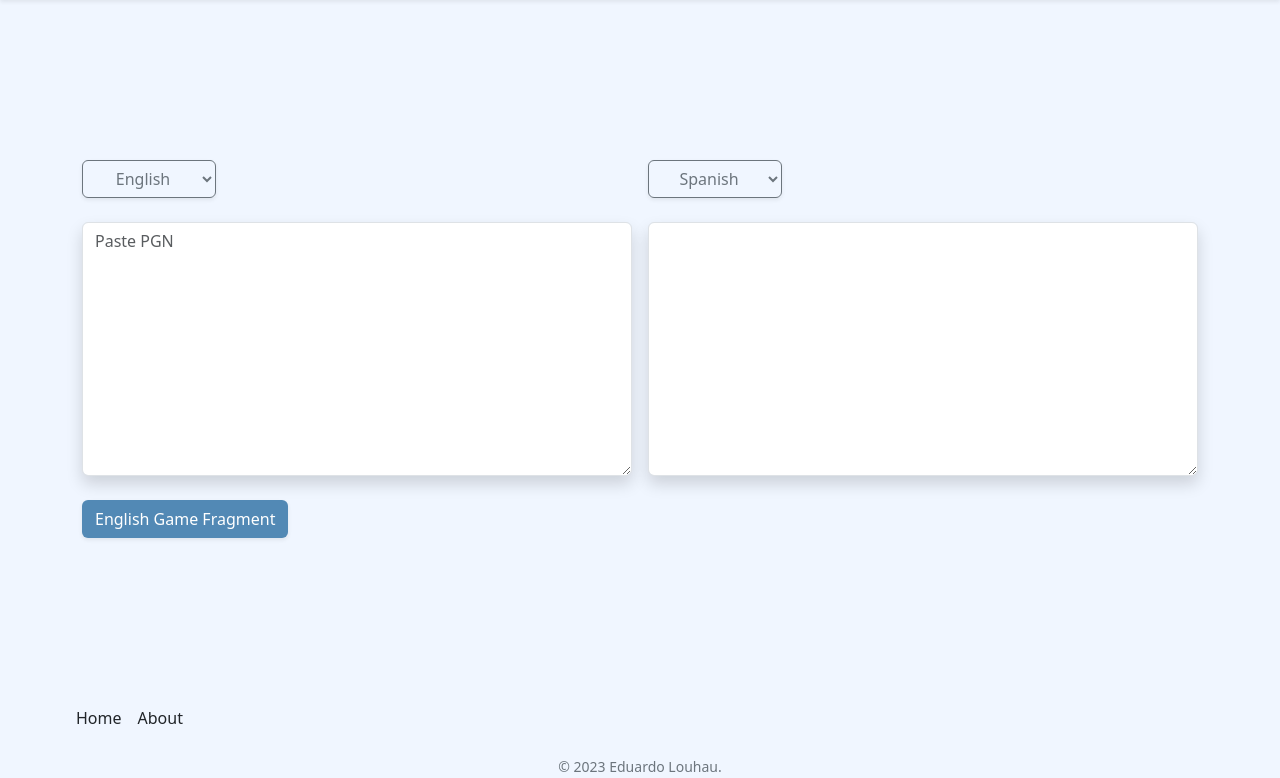
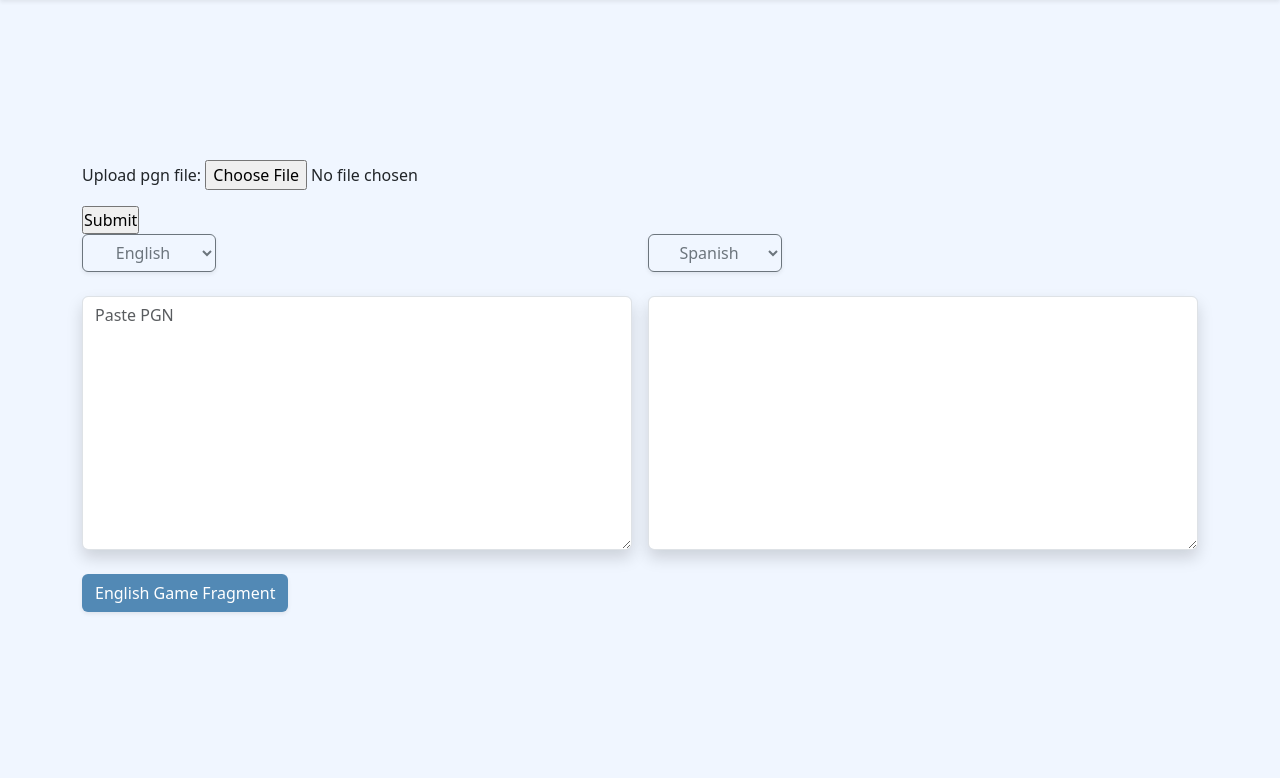
Before and after one commit to edlouhau/pgn-translator-app, a Django app: page / in a window 1280 px wide. Shown: the part 57-835 px from the top of the page. Run offline with Django 4.2, Linux system fonts and the light colour scheme; some libraries are stand-ins or nearby versions.

Commit message:
Create an upload form.

```diff
--- a/app/pgn_translator/forms.py
+++ b/app/pgn_translator/forms.py
@@ -20,13 +20,26 @@ LANGUAGE_CHOICES = [
     ("sv", "Swedish"),    # Swedish
 ]
 
+GAMES_LIST = [
+    ("Game 1", "Game 1"),
+    ("Game 2", "Game 2"),
+    ("Game 3", "Game 3"),
+]
+
+class UploadPgnForm(forms.Form):
+    upload_pgn_file = forms.FileField()
+
 class GameForm(forms.Form):
-    source_lang_choices = forms.CharField(label='', widget=forms.Select(choices=LANGUAGE_CHOICES,attrs={'class': 'mb-4 shadow-sm dropdown btn btn-outline-secondary'}), required=False)
-    game = forms.CharField(widget=forms.Textarea(attrs={"rows": 10, "cols": 75, 'placeholder': 'Paste PGN','class': 'form-control shadow'}), label= '', required=False)
+    source_lang_choices = forms.CharField(label='', widget=forms.Select(choices=LANGUAGE_CHOICES, attrs={
+                                          'class': 'mb-4 shadow-sm dropdown btn btn-outline-secondary'}), required=False)
+    game = forms.CharField(widget=forms.Textarea(attrs={
+                           "rows": 10, "cols": 75, 'placeholder': 'Paste PGN', 'class': 'form-control shadow'}), label='', required=False)
 
 # Swap languages at index 0 and 1.
 LANGUAGE_CHOICES[0], LANGUAGE_CHOICES[1] = LANGUAGE_CHOICES[1], LANGUAGE_CHOICES[0]
 
 class TranslatedGame(forms.Form):
-    target_lang_choices = forms.CharField(label='', widget=forms.Select(choices=LANGUAGE_CHOICES,attrs={'class': 'mb-4 shadow-sm dropdown btn btn-outline-secondary'}), required=False)
-    translated_pgn = forms.CharField(widget=forms.Textarea(attrs={"rows": 10, "cols": 75, 'readonly':'readonly','class': 'form-control shadow'}), label='', required=False)
+    target_lang_choices = forms.CharField(label='', widget=forms.Select(choices=LANGUAGE_CHOICES, attrs={
+                                          'class': 'mb-4 shadow-sm dropdown btn btn-outline-secondary'}), required=False)
+    translated_pgn = forms.CharField(widget=forms.Textarea(
+        attrs={"rows": 10, "cols": 75, 'readonly': 'readonly', 'class': 'form-control shadow'}), label='', required=False)
--- a/app/pgn_translator/templates/pgn_translator/index.html
+++ b/app/pgn_translator/templates/pgn_translator/index.html
@@ -4,14 +4,22 @@
 
 {% block content %}
 <section class="container mx-auto translator__forms">
+
+    <form method="POST" enctype="multipart/form-data">
+        {% csrf_token %}
+        {{ input_pgn_file.as_p }}
+        <input type="submit" value="Submit">
+    </form>
+
+
     <form id="forms" action="{% url 'translated_game' %}" method="post">
         {% csrf_token %}
-        <div class="d-md-flex justify-content-center ">
+        <div class="d-md-flex">
             <div class="target__form">
                 {{ source_form}}
-                <div class="d-grid d-md-block">
-                    <button class="btn shadow-sm mt-4 translate__btn" onclick="sampleGame()">English Game Fragment</button>
-                </div>
+            <div class="d-grid d-md-block">
+                <button class="btn shadow-sm mt-4 translate__btn" onclick="sampleGame()">English Game Fragment</button>
+            </div>
             </div>
             <div>
                 {{ target_form.as_div}}
--- a/app/pgn_translator/views.py
+++ b/app/pgn_translator/views.py
@@ -2,11 +2,22 @@ from django.shortcuts import render
 from app.pgn_translator.translate_pgn import translate_pgn_game, translate_tags_comments
 from .forms import GameForm
 from .forms import TranslatedGame
+from .forms import UploadPgnForm
 
+def handle_uploaded_file(f):
+    with open('pgn-translator/uploads/'+f.name, 'wb+') as destination:
+        for game in f.games():
+            destination.write(game)
 
 def index(request):
     context = {}
+
     if request.method == "POST":
+
+        input_pgn_file_form = UploadPgnForm(request.POST,request.FILES)
+        if input_pgn_file_form.is_valid():
+            handle_uploaded_file(request.FILES["upload_pgn_file"])
+
         source_lang_form = GameForm(request.POST)
         target_lang_form = TranslatedGame(request.POST)
 
@@ -28,9 +39,10 @@ def index(request):
     else:
         source_lang_form = GameForm()
         target_lang_form = TranslatedGame()
+        input_pgn_file_form = UploadPgnForm()
 
     context.update({'source_form': source_lang_form,
-                   'target_form': target_lang_form})
+                   'target_form': target_lang_form,'input_pgn_file': input_pgn_file_form })
     return render(request, 'pgn_translator/index.html', context)
 
 def about(request):
```
